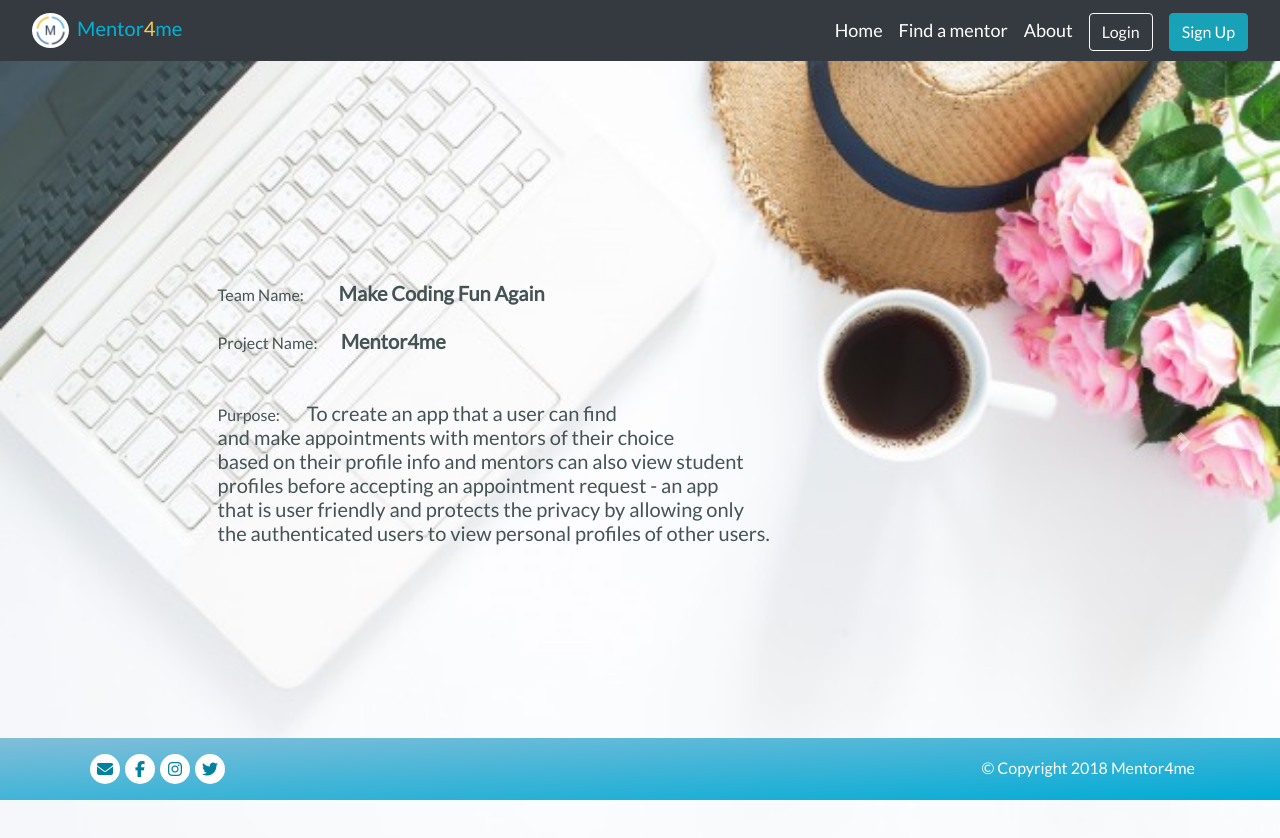
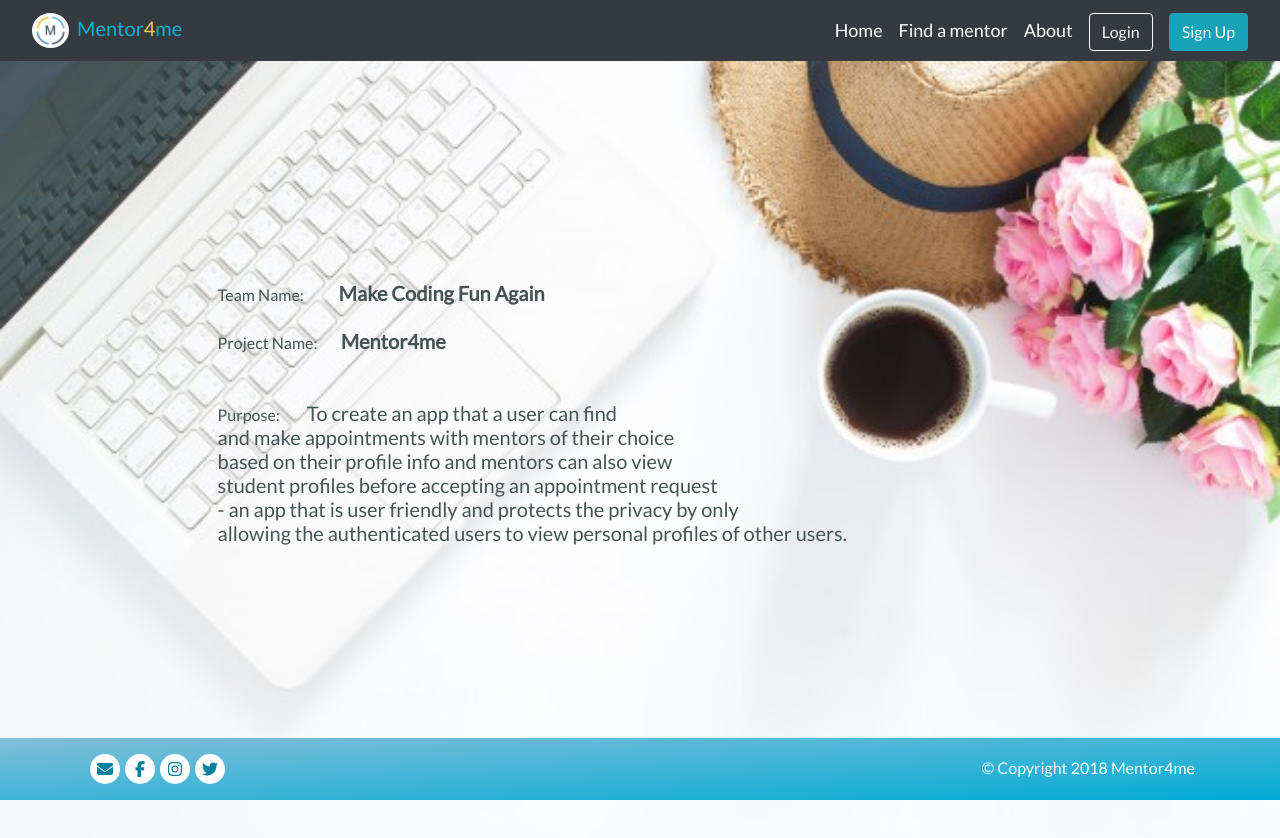
Before and after one commit to 8-27-a/final-project, a React (Create React App) app in the folder client/: page /demo in a window 1280 px wide. Shown: the top 838 px of the page. Built offline with nearby package versions, Linux system fonts and the light colour scheme.

Commit message:
adjusted spacing

```diff
--- a/client/src/containers/Demo.js
+++ b/client/src/containers/Demo.js
@@ -32,13 +32,12 @@ class Demo extends Component {
                 that a user can find
                 <br />
                 and make appointments with mentors of their choice <br />
-                based on their profile info and mentors can also view student
-                <br /> profiles before accepting an appointment request - an app
+                based on their profile info and mentors can also view <br />
+                student profiles before accepting an appointment request <br />-
+                an app that is user friendly and protects the privacy by only
                 <br />
-                that is user friendly and protects the privacy by allowing only
-                <br />
-                the authenticated users to view personal profiles of other
-                users.
+                allowing the authenticated users to view personal profiles of
+                other users.
               </h1>
             </div>
           </div>
@@ -112,7 +111,6 @@ class Demo extends Component {
                 <br />
                 and with an optional comment <br /> <br />- View Dashboard that
                 displays all appointments with mentor name, ability to send/
-                <br />
                 receive comments with the mentor, and see the appointment status
                 (pending, accepted, rejected)
               </h1>
@@ -143,8 +141,7 @@ class Demo extends Component {
                 <small>About & Demo features:</small>
                 <br /> - Carousel slides that promote the mentor4me app.
                 <br /> - Carousel slides that introduce the app, its
-                functionalities,
-                <br /> and the technologies used.
+                functionalities, and the technologies used.
                 <br />
                 <br />
                 <small>Dev Team Intro feature:</small>
--- a/client/src/containers/about.css
+++ b/client/src/containers/about.css
@@ -119,7 +119,7 @@
   left: 13%;
   right: 15%;
   z-index: 10;
-  margin-bottom: 17%;
+  margin-bottom: 19%;
 }
 
 .caption-10 {
@@ -168,10 +168,10 @@
     bottom: 20px;
     text-align: left;
     color: #455354;
-    left: 17%;
+    left: 15%;
     right: 15%;
     z-index: 10;
-    margin-bottom: 22%;
+    margin-bottom: 21%;
   }
 
   .caption-9 {
@@ -181,7 +181,7 @@
     bottom: 20px;
     text-align: left;
     color: 455354;
-    left: 17%;
+    left: 15%;
     right: 15%;
     z-index: 10;
     margin-bottom: 23%;
```
